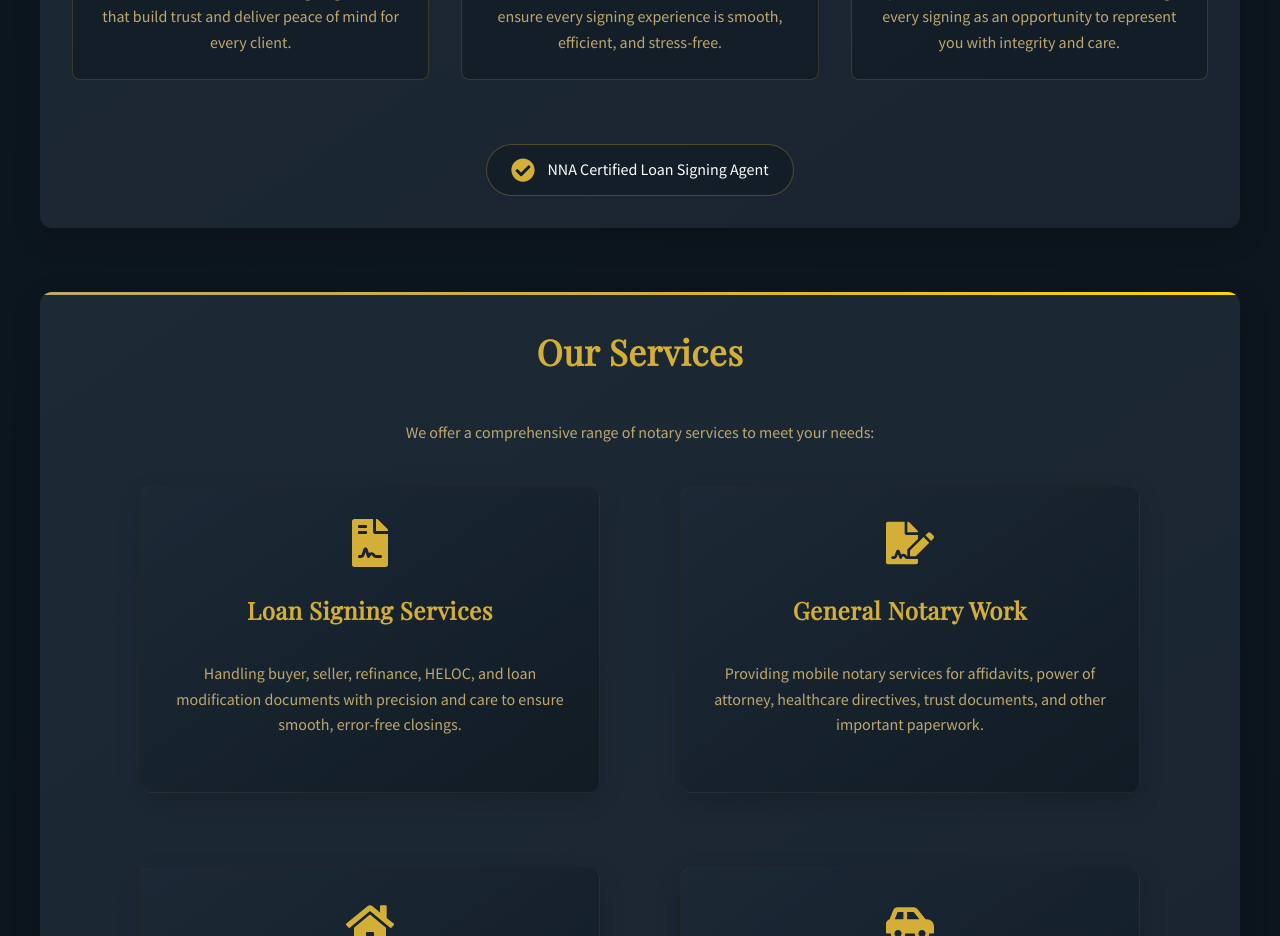
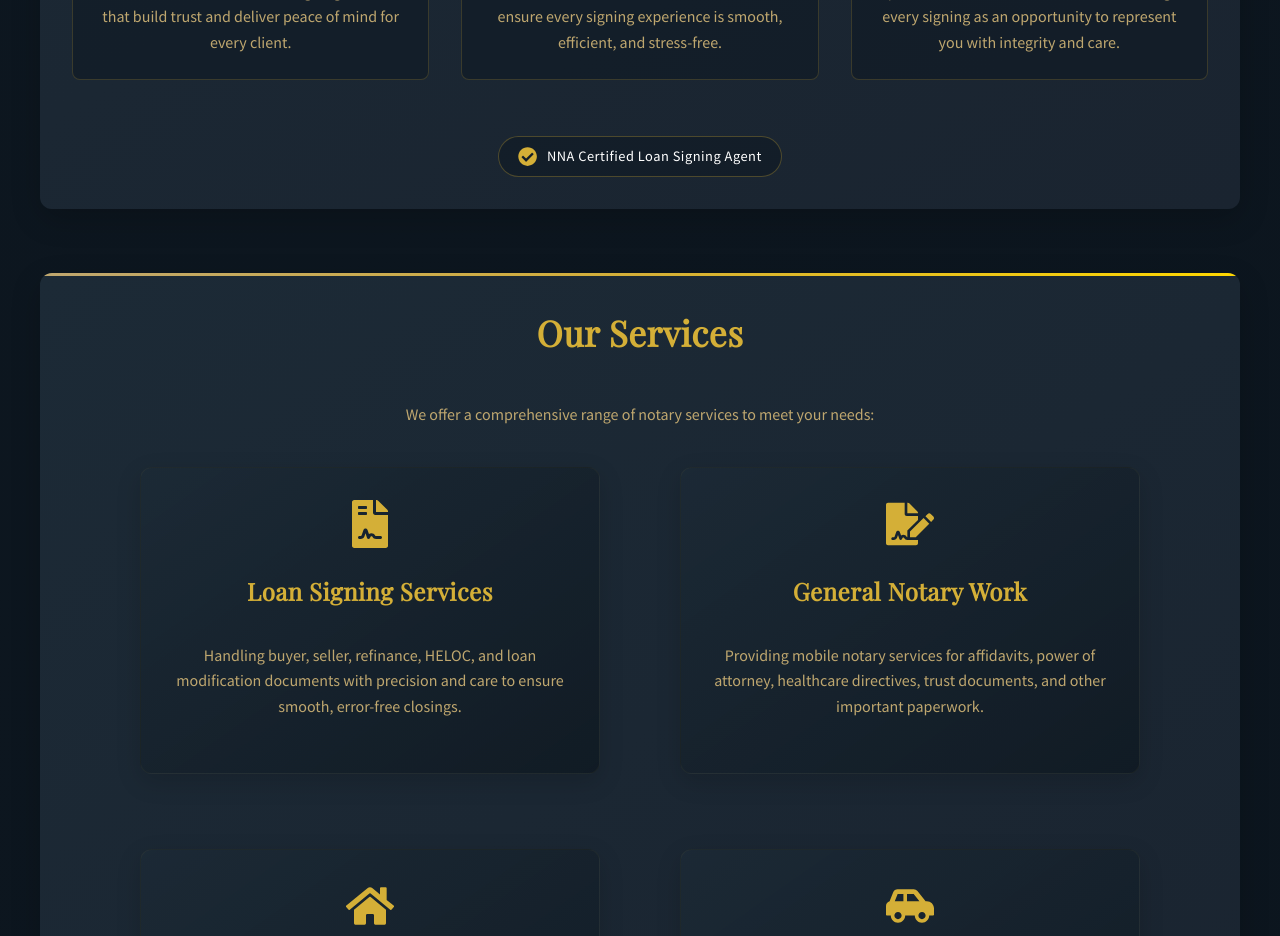
Before and after one commit to ViaHub92/H-D-Notary, a React (Create React App) app in the folder hd-notary/: page / in a window 1280 px wide. Shown: the part 1100-2036 px from the top of the page. Built offline with nearby package versions, Linux system fonts and the light colour scheme.

Commit message:
link added to button

```diff
--- a/hd-notary/src/App.css
+++ b/hd-notary/src/App.css
@@ -205,32 +205,69 @@ p {
   flex-wrap: wrap;
 }
 
+.certification-badge-link {
+  text-decoration: none;
+  color: inherit;
+  display: inline-block;
+}
+
+/* Updated certification badge styles */
 .certification-badge {
   display: flex;
   align-items: center;
   background-color: rgba(16, 26, 35, 0.6);
   border: 1px solid rgba(212, 175, 55, 0.3);
-  border-radius: 50px;
-  padding: 0.75rem 1.5rem;
+  border-radius: 30px;
+  padding: 0.5rem 1.2rem;
   transition: all 0.3s ease;
+  cursor: pointer;
+  max-width: fit-content;
+  margin: 0 auto;
 }
 
 .certification-badge:hover {
   transform: translateY(-3px);
-  box-shadow: 0 5px 15px rgba(0, 0, 0, 0.1);
+  box-shadow: 0 5px 15px rgba(0, 0, 0, 0.15);
   border-color: var(--gold-primary);
+  background-color: rgba(16, 26, 35, 0.8);
 }
 
 .cert-icon {
   color: var(--gold-primary);
-  font-size: 1.5rem;
-  margin-right: 0.75rem;
+  font-size: 1.2rem;
+  margin-right: 0.6rem;
 }
 
 .certification-badge p {
   margin: 0;
   font-weight: 500;
   color: var(--white);
+  font-size: 0.9rem;
+  letter-spacing: 0.5px;
+}
+
+.certifications {
+  display: flex;
+  justify-content: center;
+  margin-top: 1.5rem;
+  flex-wrap: wrap;
+}
+
+
+.certification-badge:hover .cert-icon {
+  animation: pulse 1.5s infinite;
+}
+
+@keyframes pulse {
+  0% {
+    transform: scale(1);
+  }
+  50% {
+    transform: scale(1.1);
+  }
+  100% {
+    transform: scale(1);
+  }
 }
 
 /* Improved About Section Styling */
--- a/hd-notary/src/App.js
+++ b/hd-notary/src/App.js
@@ -46,10 +46,18 @@ function App() {
             </div>
 
             <div className="certifications">
-              <div className="certification-badge">
-                <FaCheckCircle className="cert-icon" />
-                <p>NNA Certified Loan Signing Agent</p>
-              </div>
+              <a
+                href="https://www.signingagent.com/profile/161908212"
+                target="_blank"
+                rel="noopener noreferrer"
+                className="certification-badge-link"
+                aria-label="Verify NNA Certification"
+              >
+                <div className="certification-badge">
+                  <FaCheckCircle className="cert-icon" />
+                  <p>NNA Certified Loan Signing Agent</p>
+                </div>
+              </a>
             </div>
           </div>
         </section>
```
